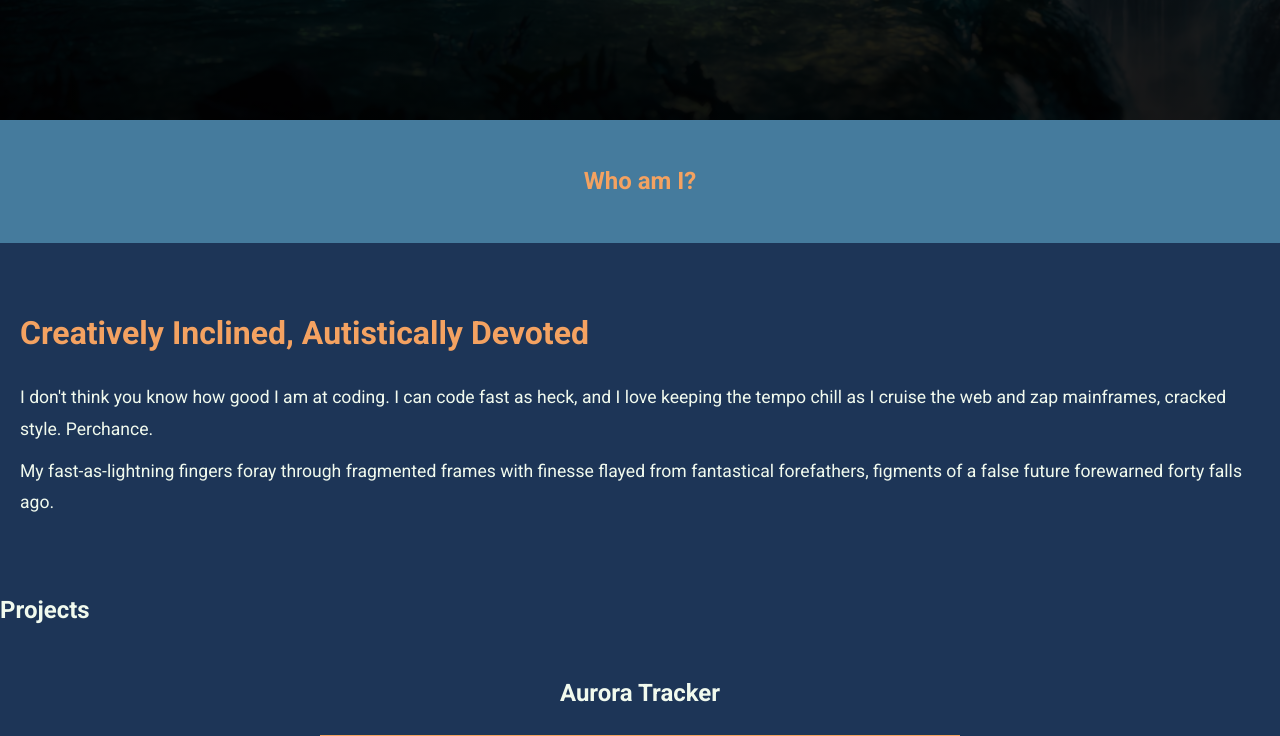
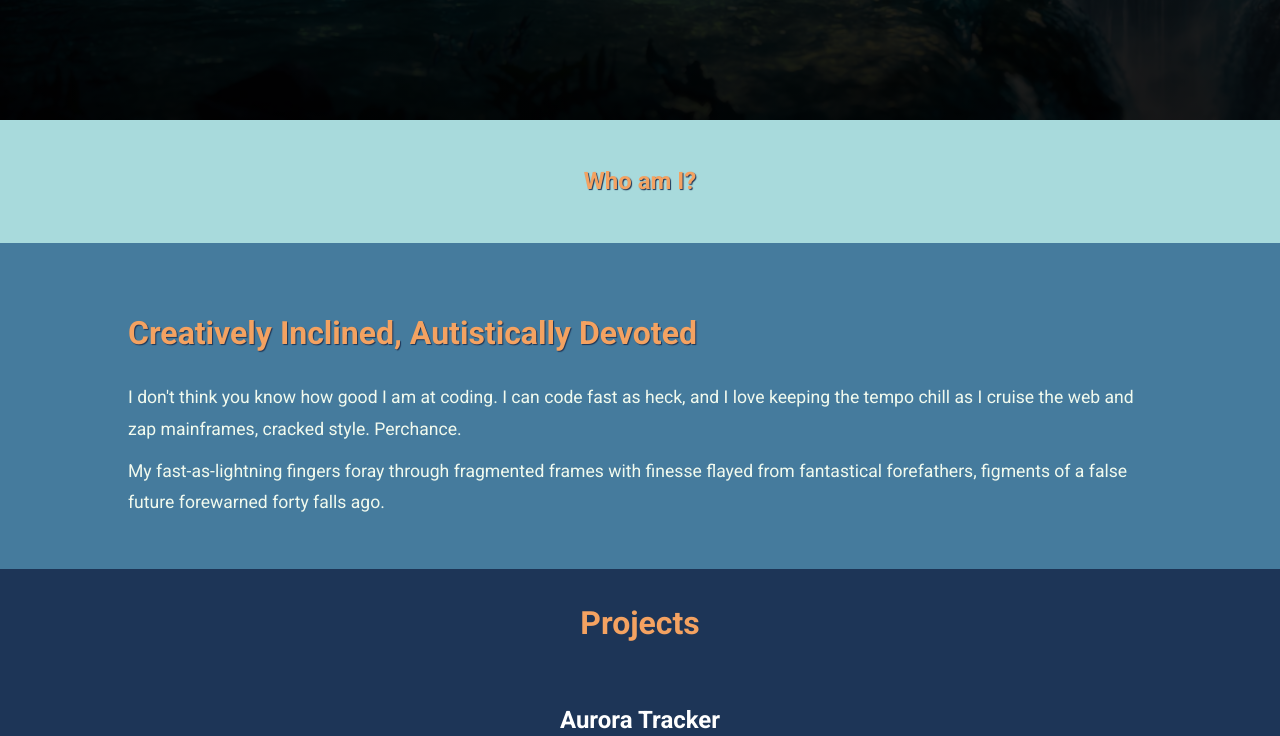
Before and after one commit to KodehodeSondre/Portfolio-JS, a plain HTML site: page index.html in a window 1280 px wide. Shown: the part 680-1416 px from the top of the page. Drawn offline with Linux system fonts and the light colour scheme; grey boxes are pictures that could not be loaded.

Commit message:
Bedre Styling

```diff
--- a/index.html
+++ b/index.html
@@ -32,7 +32,7 @@
             <div class="iframe-container">
             <h1>Aurora Tracker</h1>
                 <div class="iframe-wrapper">
-                <iframe src="https://kodehodesondre.github.io/Nordlys/" title="Example 1" style="border:2 2px solid black;"></iframe>
+                <iframe src="https://kodehodesondre.github.io/Nordlys/" title="Example 1"></iframe>
                 <button class="fullscreen-btn">Fullscreen</button>
                 <button class="exit-fullscreen-btn hidden">Exit Fullscreen</button>
             </div>
--- a/style.css
+++ b/style.css
@@ -50,24 +50,26 @@ header.hero {
 
 .about {
     padding: 40px 20px;
-    background: var(--blue);
+    background: var(--light-blue);
     text-align: center;
 }
 
 .about h1 {
     margin: 0;
     color: var(--gold);
+    text-shadow: 1px 1px 1px var(--dark-blue);
 }
 
 .content {
-    padding: 40px 20px;
-    background: var(--dark-blue);
+    padding: 5vh 10vw;
+    background: var(--blue);
     color: var(--white);
 }
 
 .content h1 {
     margin-bottom: 20px;
     color: var(--gold);
+    text-shadow: 1px 1px 1px var(--dark-blue);
 }
 
 .content p {
@@ -99,11 +101,24 @@ header.hero {
 .tilt-content {
     pointer-events: none;
   }
+
+.projects h1 {
+    color: var(--gold);
+    text-align: center;
+    font-size: 2em;
+}
+
 .turbo-container {
     align-items: center;
     justify-content: center;
     display: flex;
   }
+
+.turbo-container h1 {
+    color: white;
+    font-size: 1.5rem;
+  }
+
 
 .iframe-container {
     flex-direction: column;
```
